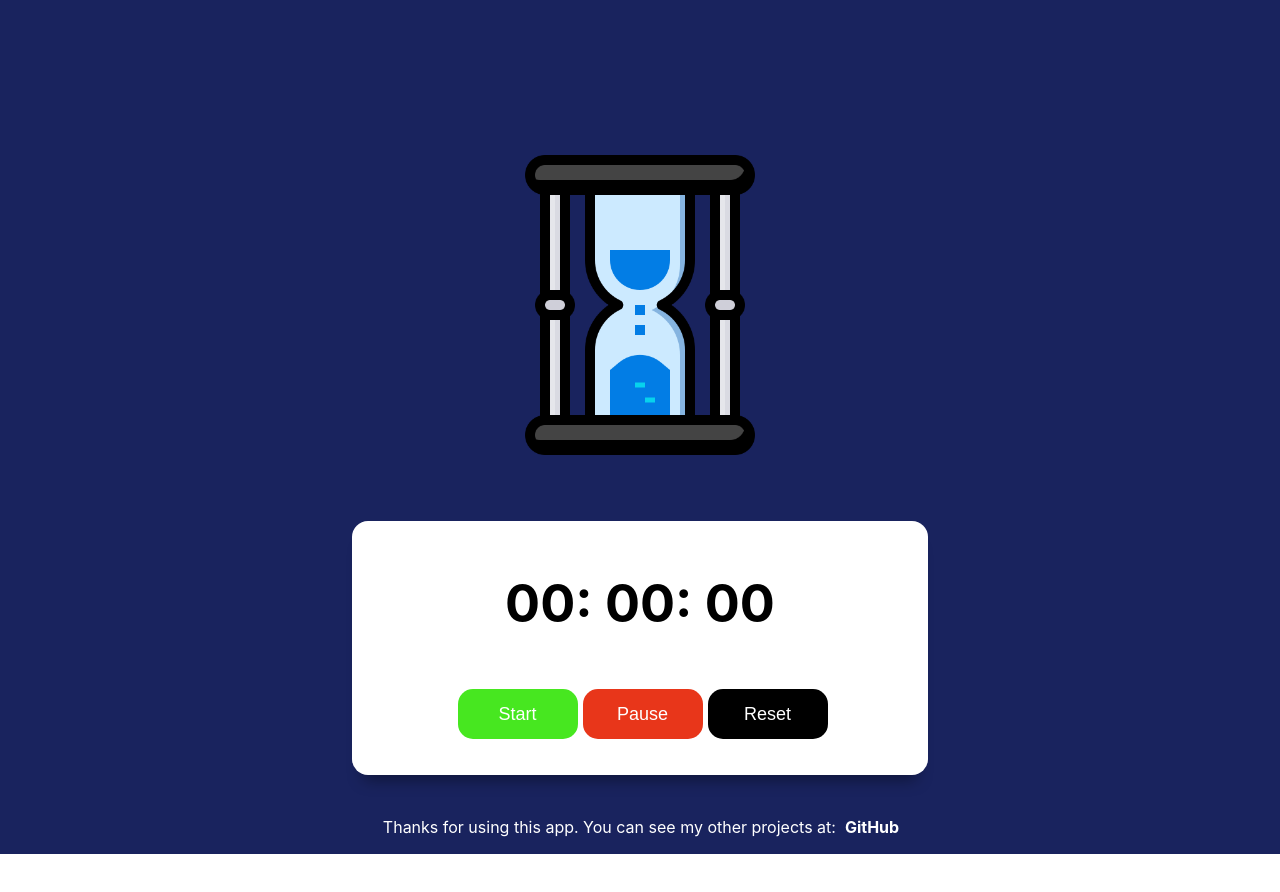
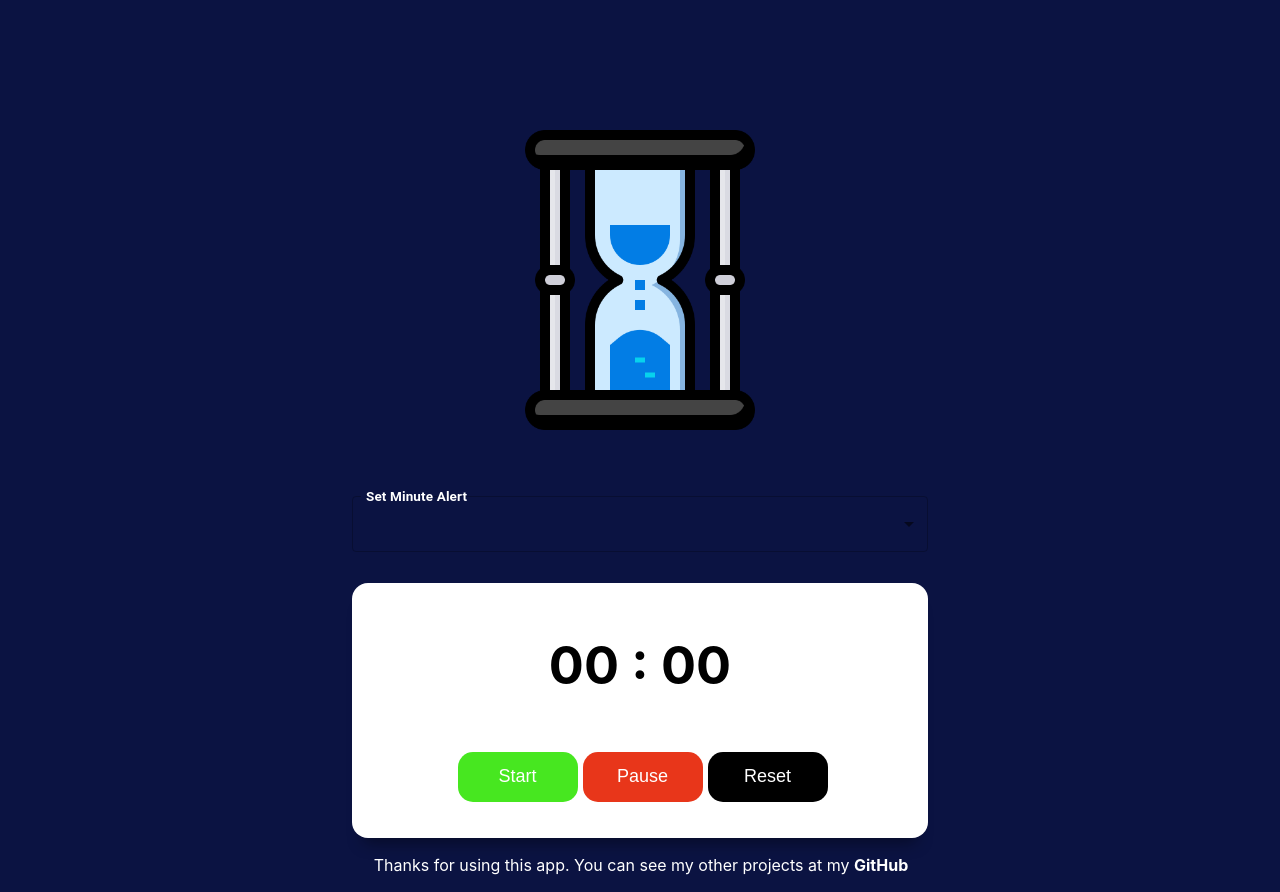
Before and after one commit to AntonioMM8506/ReadAgainstTheClock, a React (Create React App) app: page / in a window 1280 px wide. Before the commit the page ends 854 px from the top, so only its background shows below. Built offline with nearby package versions, Linux system fonts and the light colour scheme.

Commit message:
Addition of MUI components

```diff
--- a/package.json
+++ b/package.json
@@ -4,6 +4,9 @@
   "private": true,
   "homepage": "https://AntonioMM8506.github.io/ReadAgainstTheClock/",
   "dependencies": {
+    "@emotion/react": "^11.9.0",
+    "@emotion/styled": "^11.8.1",
+    "@mui/material": "^5.6.3",
     "@testing-library/jest-dom": "^5.16.4",
     "@testing-library/react": "^12.1.4",
     "@testing-library/user-event": "^13.5.0",
--- a/src/App.css
+++ b/src/App.css
@@ -3,7 +3,7 @@
 }
 
 .App-header {
-  background-color: #19235E;
+  background-color: #0b1342;
   min-height: 100vh;
   display: flex;
   flex-direction: column;
--- a/src/Components/footer.css
+++ b/src/Components/footer.css
@@ -4,7 +4,7 @@
     left: 0;
     bottom: 0;
     width: 100%;
-    background-color: #19235E;
+    background-color: #0b1342;
     color: white;
     font-size: 16px;
     text-align: center;
--- a/src/Components/footer.js
+++ b/src/Components/footer.js
@@ -6,7 +6,7 @@ const Footer = () => {
 
     return (
         <div className='footer'>
-            <p>Thanks for using this app. You can see my other projects at: &nbsp;
+            <p>Thanks for using this app. You can see my other projects at my&nbsp;
                 <a href="https://github.com/AntonioMM8506" target="_blank" rel="noopener noreferrer">
                     <span>GitHub</span></a></p>
         </div>
--- a/src/Components/timer.css
+++ b/src/Components/timer.css
@@ -36,7 +36,6 @@
 .timer{
     width: 100%;
     height: 100vh;
-    background-color: skyblue;
     display: flex;
     justify-content:center;
 }
@@ -90,3 +89,11 @@
 .start{
     background-color: var(--start);
 }
+
+
+/* Select Box Input*/
+#demo-simple-select-label{
+    color: white;
+    font-size: 18px;
+    font-weight: bold;
+}
--- a/src/Components/timer.js
+++ b/src/Components/timer.js
@@ -1,9 +1,15 @@
 import logo from './img/clock_logo_3.png';
-import React from 'react';
+import * as React from 'react';
 import './timer.css';
+//mui libraries
+import Box from '@mui/material/Box';
+import InputLabel from '@mui/material/InputLabel';
+import MenuItem from '@mui/material/MenuItem';
+import FormControl from '@mui/material/FormControl';
+import Select from '@mui/material/Select';
 
 const Timer = () => {
-    //Hooks approach
+    //Hooks approach ................................................................
     const [time, setTime] = React.useState(0);
     const [timerOn, setTimeOn] = React.useState(false);
     const [isActive, setActive] = React.useState(false);
@@ -26,7 +32,7 @@ const Timer = () => {
     }, [timerOn]); //runs every time the variable timeOn changes
 
 
-    //Functions for the animation of the clock.
+    //Functions for the animation of the clock .........................................
     const toggleClass = () => {
         setActive(true);
     };
@@ -35,17 +41,62 @@ const Timer = () => {
         setActive(false);
     };
 
+    //Set Limit Logic ..................................................................
+    const [limit, setLimit] = React.useState(0);
+
+    const handleChange = (event) => {
+        setLimit(event.target.value);
+        console.log(limit);
+    };
+
+    //Array for the list of options to  be displayed in the selection box
+    const minutesItems = [];
+    for(let i=1; i<=60; i++){
+        minutesItems.push(<MenuItem value={ i }>{i<10 ? "0"+i : i}</MenuItem>)
+    }
+
+    //In case, an option has been selected from the Selection Box, an alarm will be triggered
+    if(limit !== 0){
+        if(limit === Math.floor((time/60000)%60)){
+            alert("it's time");
+        }
+    }
 
     //Render ------------------------------------------------------------------------------------
     return (
         <div className='container'>
+            {/*Logo will spin if the clock is running*/}
             <img src={logo} id='App-logo' className='App-logo-run' style={{animationPlayState: isActive? 'running':'paused' }} alt="logo" />
 
+            {/*Select Box, it will display the 60 minutes as options to be set*/}
+            <Box sx={{
+                    minWidth: 120,
+                    '&:hover': {
+                        backgroundColor: 'primary.main',
+                        opacity: [0.9, 0.8, 0.7],
+                    },
+                }}>
+                <FormControl fullWidth>
+                    <InputLabel id="demo-simple-select-label">Set Minute Alert</InputLabel>
+                    <Select
+                        labelId="demo-simple-select-label"
+                        id="demo-simple-select"
+                        value={ limit }
+                        label="setLimit"
+                        onChange={handleChange}
+                    >
+                    { minutesItems }
+                    </Select>
+                </FormControl>
+            </Box>
+            <br></br>
+
+            {/*Timer and its action buttons*/}
             <div className='timer_container'>
                 <h1>
-                    <span>{("0" + Math.floor((time/60000)%60)).slice(-2)}:</span> {/*minutes*/}
-                    <span>{("0" + Math.floor((time/1000)%60)).slice(-2)}:</span> {/*seconds*/}
-                    <span>{("0" + ((time/10)%100)).slice(-2)}</span> {/*miliseconds*/}
+                    <span>{("0" + Math.floor((time/60000)%60)).slice(-2)} :</span> {/*minutes*/}
+                    <span>{("0" + Math.floor((time/1000)%60)).slice(-2)}</span> {/*seconds*/}
+                    {/* <span>{("0" + ((time/10)%100)).slice(-2)}</span> */}{/*miliseconds*/}
                 </h1>
                 <div>
                     {/*Run*/}
@@ -79,7 +130,7 @@ const Timer = () => {
                     }}>Reset</button>
 
                 </div>
-            </div>
+            </div>{/*End of timer*/}
         </div>
 
     )//End of return
```
Also changed, not shown: 1 other file (tests, documents, lock files or other folders).
